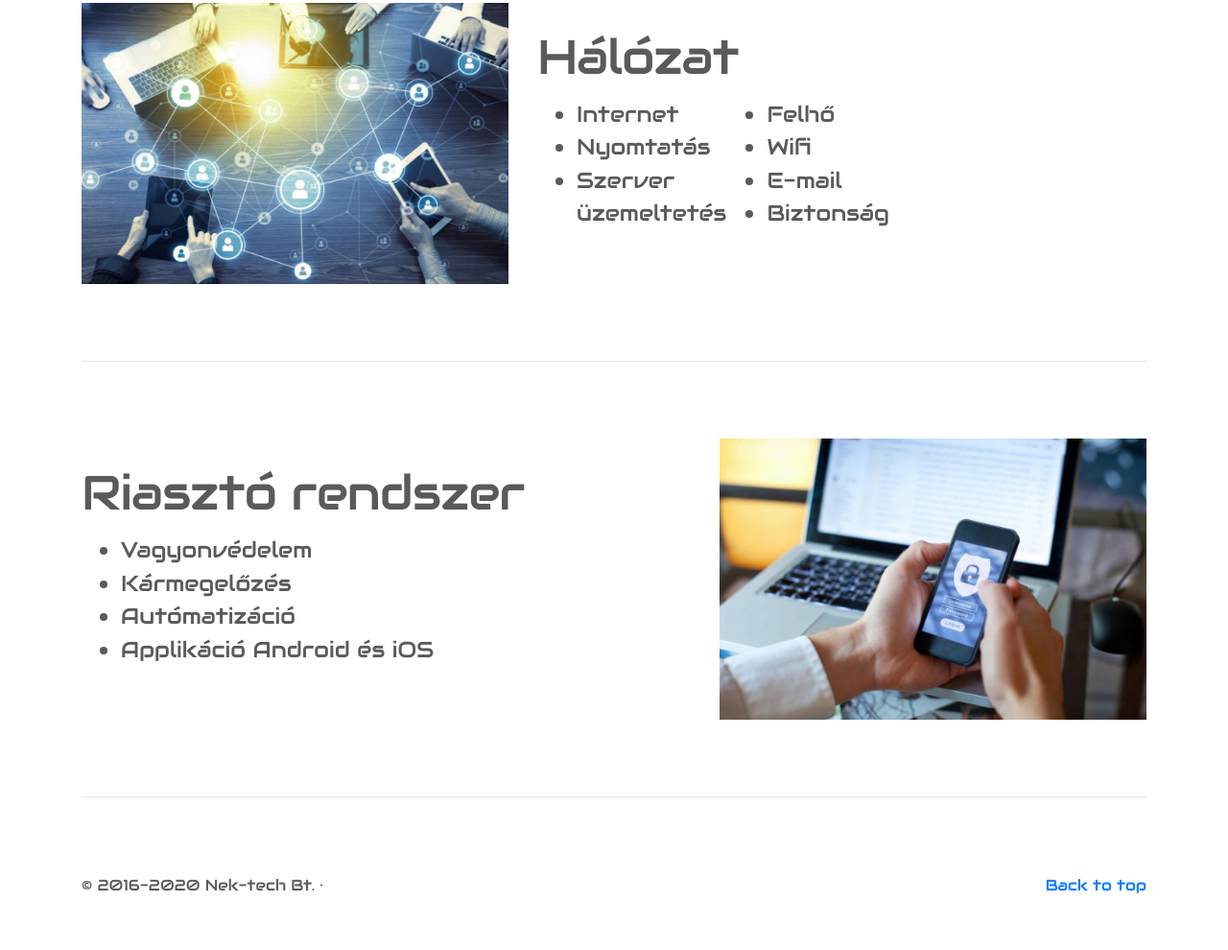
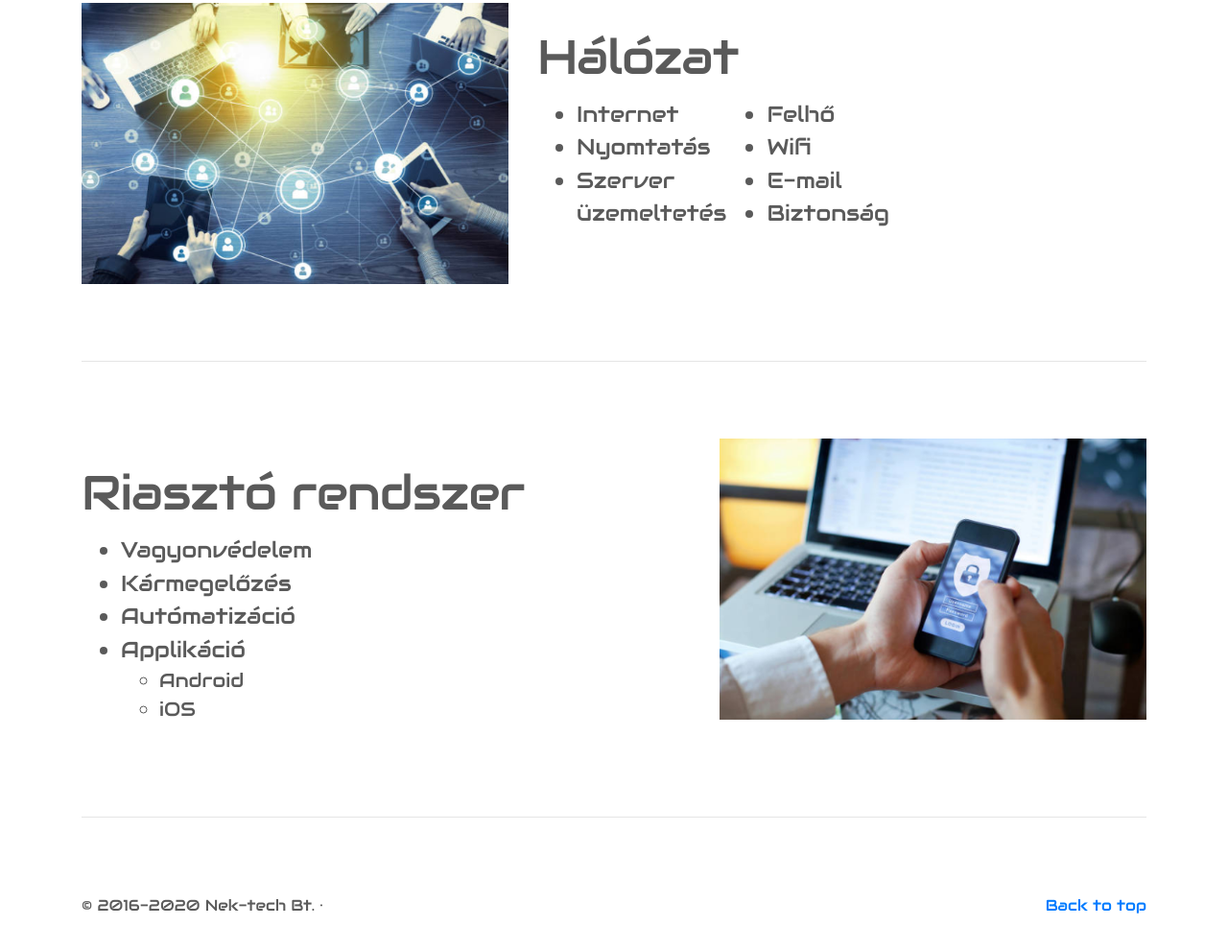
Before and after one commit to magyariattila/nek-tech-2.0, a plain HTML site: page index.html in a window 1280 px wide. Shown: the part 1296-2286 px from the top of the page at 96% size. Drawn offline with nearby package versions, Linux system fonts and the light colour scheme.

Commit message:
security list modified

```diff
--- a/index.html
+++ b/index.html
@@ -248,7 +248,11 @@
                 <li class="sec-listItem">Vagyonvédelem</li>
                 <li class="sec-listItem">Kármegelőzés</li>
                 <li class="sec-listItem">Autómatizáció</li>
-                <li class="sec-listItem">Applikáció Android és iOS</li>
+                <li class="sec-listItem">Applikáció</li>
+                <ul>
+                  <li style="font-size: 20px;">Android</li>
+                  <li style="font-size: 20px;">iOS</li>
+                </ul>
               </ul>
             </td>
           </tr>
```
